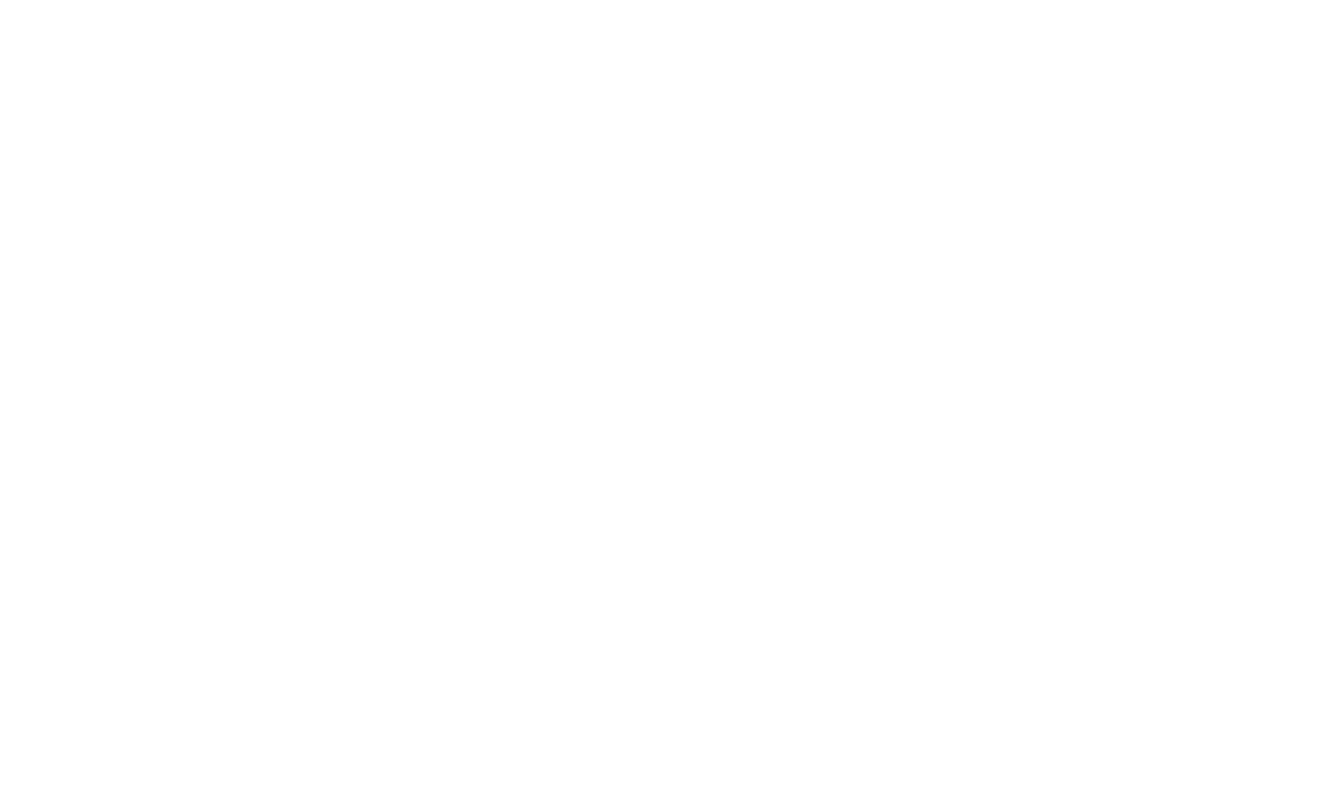
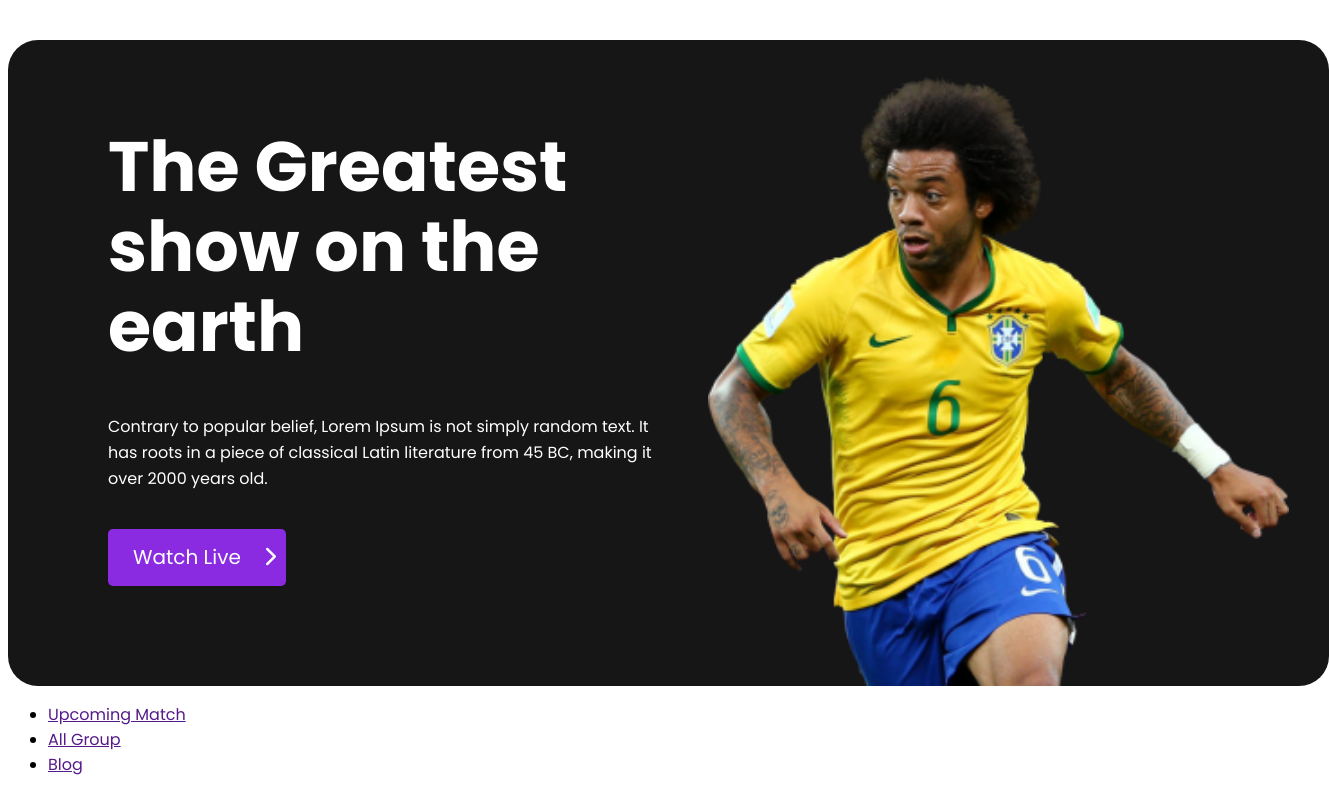
Before and after one commit to hussain322/world-cup-2022, a plain HTML site: page index.html in a window 1280 px wide. Shown: the whole page, 1329 px wide, since content can reach past the window. Drawn offline with Linux system fonts and the light colour scheme.

Commit message:
finish banner part

```diff
--- a/css/styles.css
+++ b/css/styles.css
@@ -0,0 +1,89 @@
+/* Google Fonts */
+@import url('https://fonts.googleapis.com/css2?family=Poppins:wght@400;500;600;700&display=swap');
+
+/* --------------
+   Common Style
+---------------- */
+
+body{
+    font-family: 'Poppins', sans-serif;
+}
+
+.container{
+}
+
+/* ------------
+Style Banner Part
+-------------- */
+
+#banner{
+    width: 1121px;
+    height: 646px;
+    margin: auto;
+    background-color: #161616;
+    margin: auto;
+    display: grid;
+    grid-template-columns: repeat(2, 1fr);
+    justify-content: space-between;
+    padding: 0 100px;
+    margin-top: 40px;
+    border-radius: 30px;
+    position: relative;
+}
+
+.banner-heading{
+    margin-top: 40px;
+}
+
+h1{
+    font-size: 70px;
+    font-weight: 700;
+    color: #fff;
+    line-height: 80px;
+}
+
+.banner-heading p{
+    color: #fff;
+    line-height: 26px;
+    margin: 0;
+    margin-bottom: 50px;
+    font-size: 16px;
+    font-weight: 400;
+}
+
+#watch-live{
+    background-color: #8a2be2;
+    padding: 14px 45px 15px 25px;
+    font-size: 20px;
+    color: #fff;
+    text-decoration: none;
+    border-radius: 5px;
+    margin: 0;
+    position: relative;
+}
+
+
+.banner-image img{
+    position: absolute;
+    bottom: 0;
+    right: 40px;
+    width: 581px;
+}
+
+.fa-chevron-right{
+    position: absolute;
+    right: 0%;
+    top: 32%;
+    animation: arrow .8s linear infinite;
+    animation-direction: alternate;
+}
+
+/* Animation */
+@keyframes arrow {
+    0%{
+        left: 90%;
+    }
+    100%{
+        left: 80%;
+    }
+}
--- a/index.html
+++ b/index.html
@@ -1,12 +1,63 @@
 <!DOCTYPE html>
 <html lang="en">
+
 <head>
     <meta charset="UTF-8">
     <meta http-equiv="X-UA-Compatible" content="IE=edge">
     <meta name="viewport" content="width=device-width, initial-scale=1.0">
     <title>Watch Live Fotball World Cup 2022</title>
+
+    <!-- Font Awesome -->
+    <script src="https://kit.fontawesome.com/96e33e8cb4.js" crossorigin="anonymous"></script>
+
+    <!--My stylesheet link -->
+    <link rel="stylesheet" href="css/styles.css">
 </head>
+
 <body>
+    <!-- Start Header Part -->
+    <header>
+
+    </header>
+    <!-- End Header Part -->
+
+    <!-- Start Banner Part -->
+
+    <div class="container">
+        <div id="banner">
+            <div class="banner-heading">
+                <h1>The Greatest show on the earth</h1>
+                <p>Contrary to popular belief, Lorem Ipsum is not simply
+                    random text. It has roots in a piece of classical Latin literature from 45 BC, making it over 2000
+                    years old.</p>
+                <a href="" id="watch-live">Watch Live <i class="fa-solid fa-chevron-right"></i></a>
+            </div>
+            <div class="banner-image">
+                <img src="images/Banner Image.png" alt="image">
+            </div>
+        </div>
+    </div>
+
+    <!-- End Banner Part -->
+
+
+    <!-- Start Blog Part -->
+
+    <main>
+        <div id="blog">
+            <div class="blog-menu">
+                <ul>
+                    <li id="upcoming-match" class="link-button"><a href="">Upcoming Match</a></li>
+                    <li id="all-group" class="link-button"><a href="">All Group</a></li>
+                    <li id="blog" class="link-button"><a href="">Blog</a></li>
+                </ul>
+            </div>
+        </div>
+    </main>
+
+    <!-- End Blog Part -->
+
 
 </body>
+
 </html>
```
